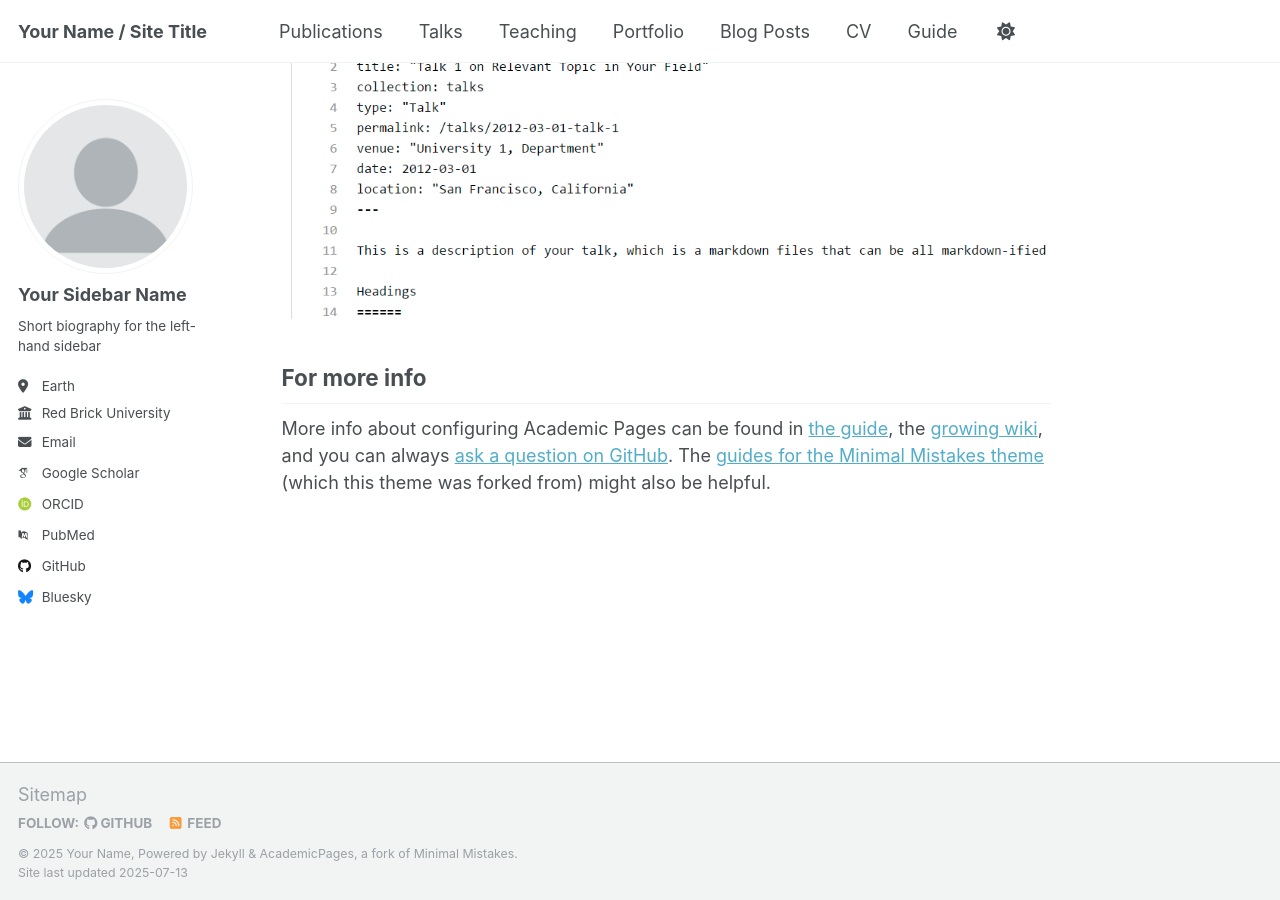
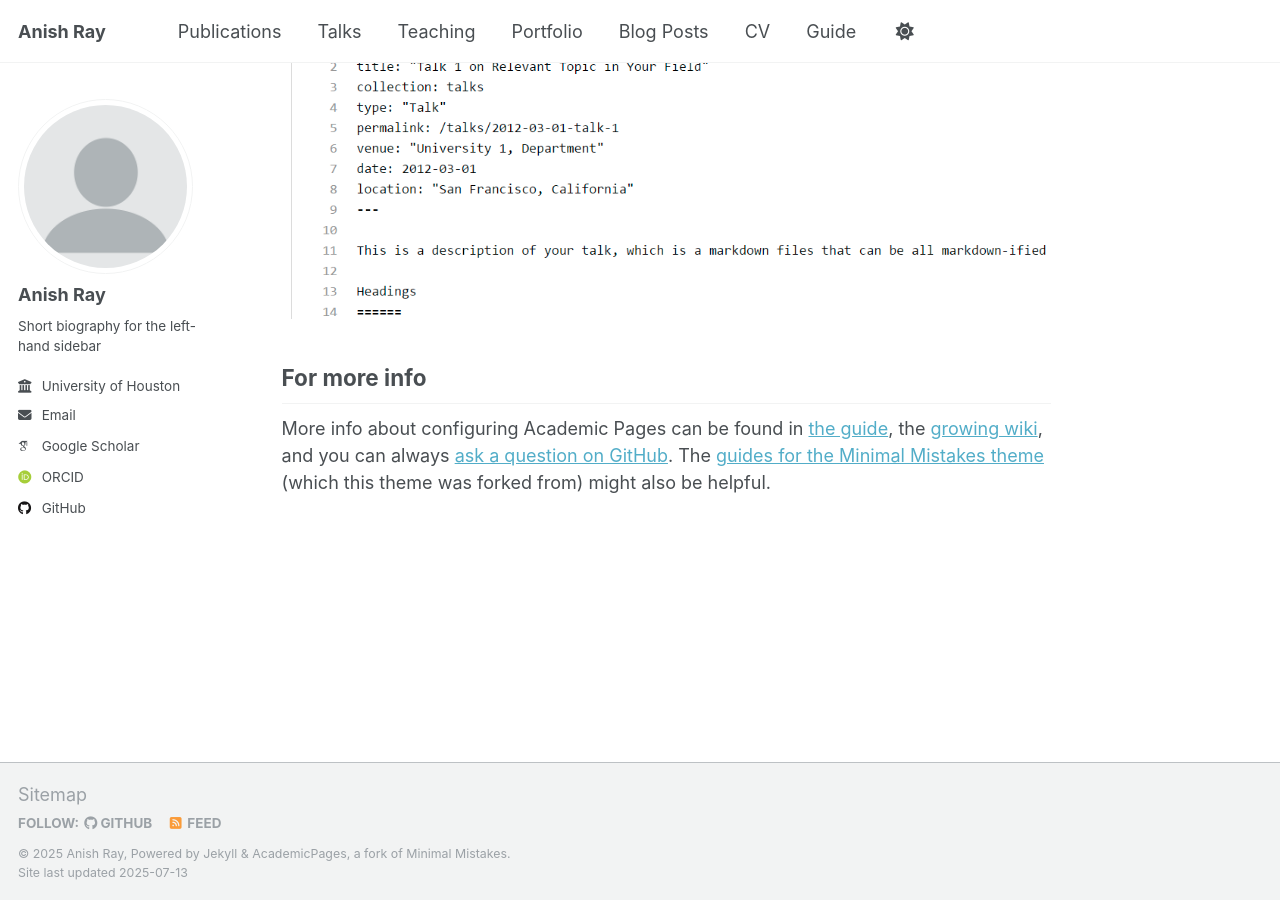
Before and after one commit to anishray49/anishray49.github.io, a Jekyll site: the page built from _pages/about.md, in a window 1280 px wide and 900 px high, scrolled down 2880 px. Built offline with Jekyll 4.4.1, drawn with Linux system fonts in a browser that asks for light colours; some web fonts are replaced; a script that is not in the unit is left out; part of the change alters nothing that is shown.

Commit message:
Update _config.yml

```diff
--- a/_config.yml
+++ b/_config.yml
@@ -9,12 +9,12 @@
 # Basic Site Settings
 locale                   : "en-US"
 site_theme               : "default"
-title                    : "Your Name / Site Title"
+title                    : "Anish Ray"
 title_separator          : "-"
-name                     : &name "Your Name"
+name                     : &name "Anish Ray"
 description              : &description "personal description"
-url                      : https://academicpages.github.io # the base hostname & protocol for your site e.g. "https://[your GitHub username].github.io" or if you already have some other page hosted on Github then use "https://[your GitHub username].github.io/[Your Repo Name]"
-baseurl                  : "" # the subpath of your site, e.g. "/blog"
+url                      : "https://anishray49.github.io/"
+baseurl                  : ""
 repository               : "academicpages/academicpages.github.io"
 
 # Site Author - The following control what appear as part of the author content on the side bar.
@@ -23,59 +23,26 @@ repository               : "academicpages/academicpages.github.io"
 author:
   # Biographic information
   avatar           : "profile.png"
-  name             : "Your Sidebar Name"
-  pronouns         : # example: "she/her"
+  name             : "Anish Ray"
   bio              : "Short biography for the left-hand sidebar"
-  location         : "Earth"
-  employer         : "Red Brick University"
+  employer         : "University of Houston"
   uri              : # URL
-  email            : "none@example.org"
+  email            : "anishray49@gmail.com"
 
   # Academic websites
-  academia         : # URL
   arxiv            : # URL - Update with the correct link to your profile
   googlescholar    : "https://scholar.google.com/citations?user=PS_CX0AAAAAJ"
-  impactstory      : # URL
   orcid            : "http://orcid.org/yourorcidurl"
-  semantic         : # URL
-  pubmed           : "https://www.ncbi.nlm.nih.gov/pubmed/?term=john+snow"
   researchgate     : # URL
-  scopus           : # URL
 
   # Repositories and software development
-  bitbucket        : # Username - Update with your username on the site
-  codepen          : # Username
-  dribbble         : # Username
   github           : "academicpages"
   kaggle           : # Username
   stackoverflow    : # User number or user number and name (i.e., use "1" or "1/jeff-atwood")
 
   # Social media
-  artstation       : # Username
-  bluesky          : "bsky.app" # Replace this with you Bluesky username
-  facebook         : # Username
-  flickr           : # Username
-  foursquare       : # Username
-  goodreads        : # Username
-  google_plus      : # Username
-  keybase          : # Username
-  instagram        : # Username
-  lastfm           : # Username
+
   linkedin         : # Username
-  mastodon         : # URL
-  medium           : # URL
-  pinterest        : # Username
-  soundcloud       : # Username
-  steam            : # Username
-  telegram         : # URL
-  tumblr           : # Username
-  twitter          : # Username for X / Twitter
-  vine             : # Username
-  weibo            : # Username
-  wikipedia        : # Username
-  xing             : # Username
-  youtube          : # Username
-  zhihu            : # Username
 
 # Publication Category - The following the list of publication categories and their headings
 publication_category:
```
